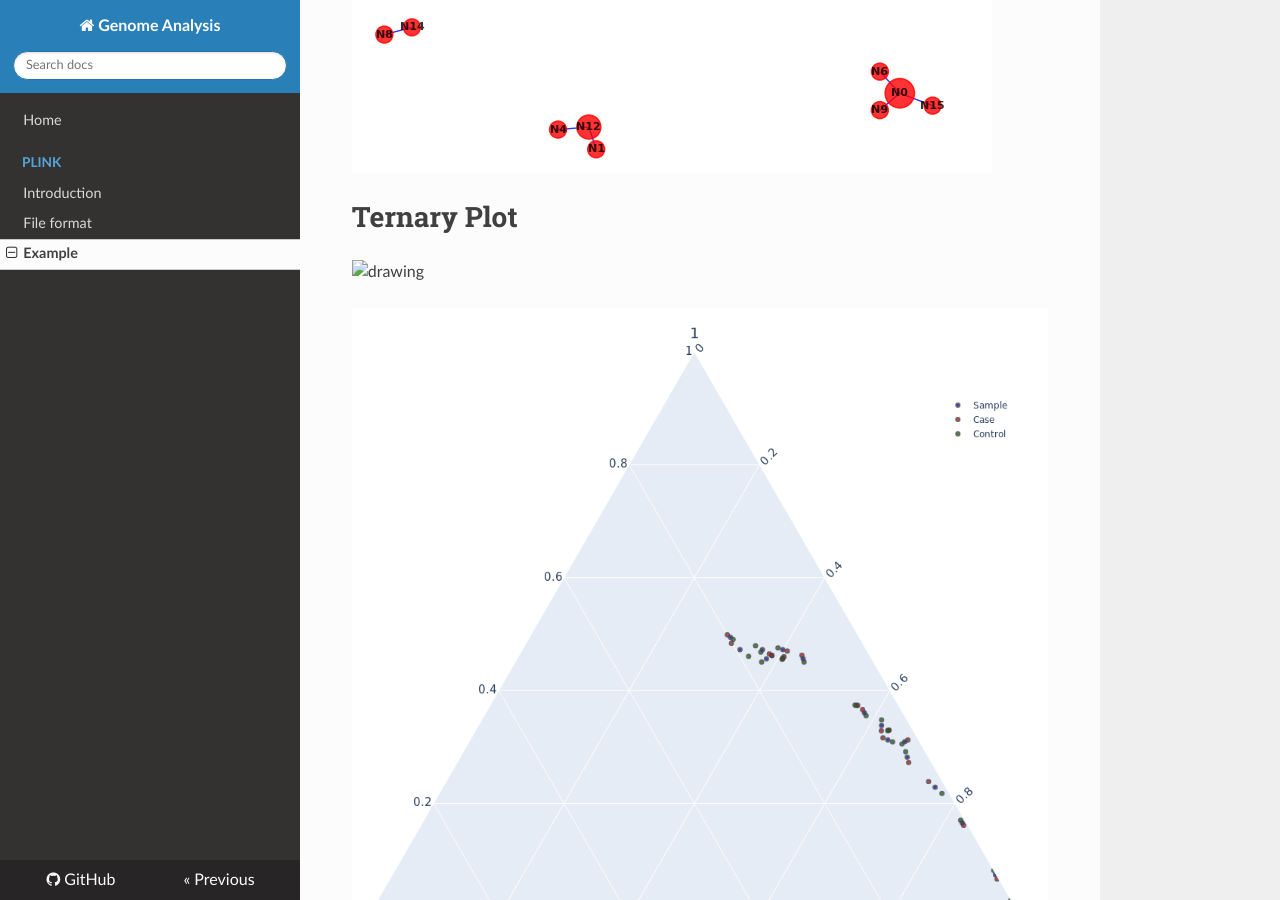
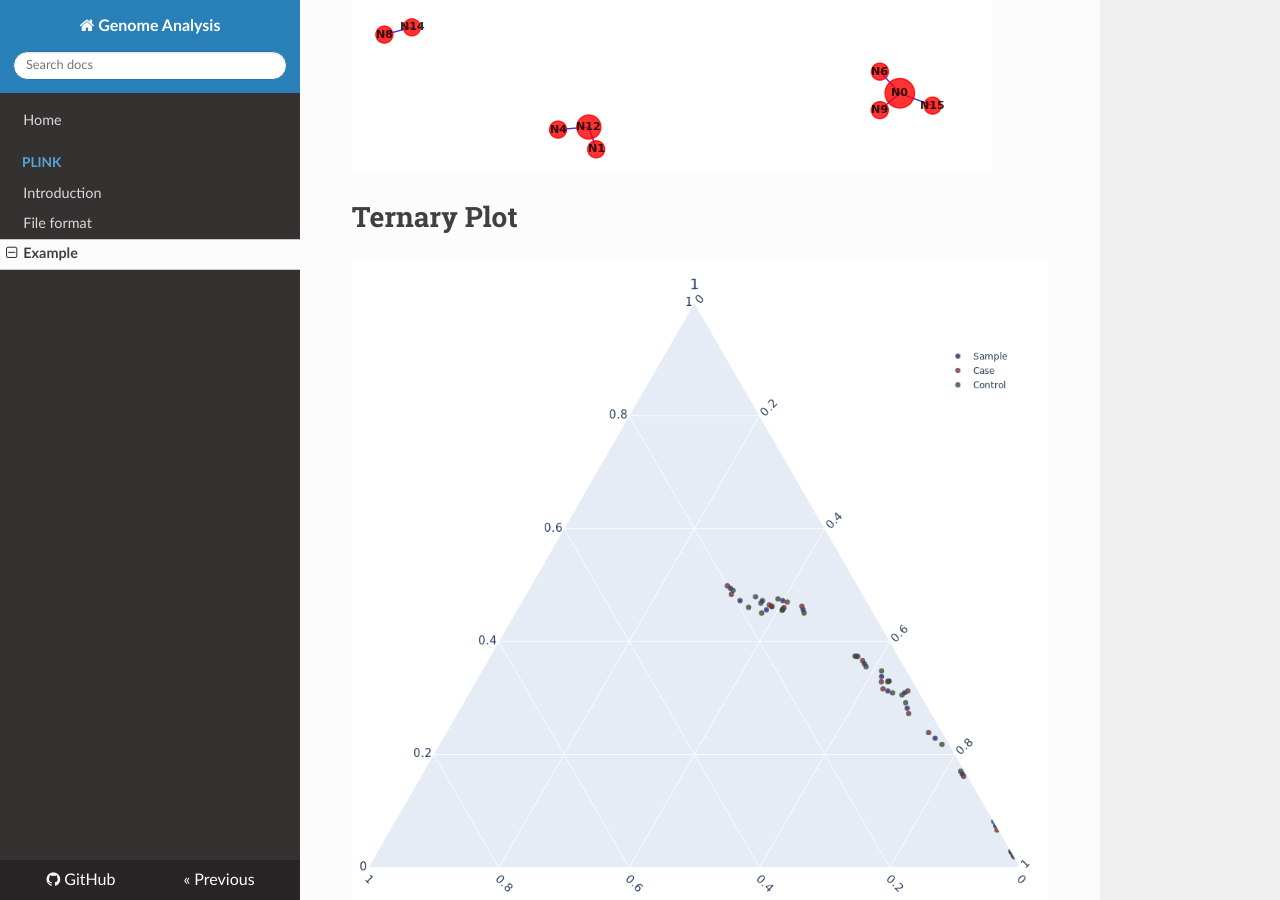
Before and after one commit to WonyoungCho/plink, an MkDocs documentation site: the page built from docs/plink_ex.md, in a window 1280 px wide and 900 px high, scrolled down 2115 px. Built offline with MkDocs 1.6.1, drawn with Linux system fonts in a browser that asks for light colours; nearby versions of some CDN libraries; old or Windows-style settings are respelled for this version of MkDocs.

Commit message:
Update plink_ex.md

```diff
--- a/docs/plink_ex.md
+++ b/docs/plink_ex.md
@@ -109,6 +109,4 @@ $ less plink.epi.cc.summary
 
 # Ternary Plot
 
-<img src="ternary.PNG" alt="drawing" width="10"/>
-
 ![Ternary_Plot](ternary.PNG)
```
